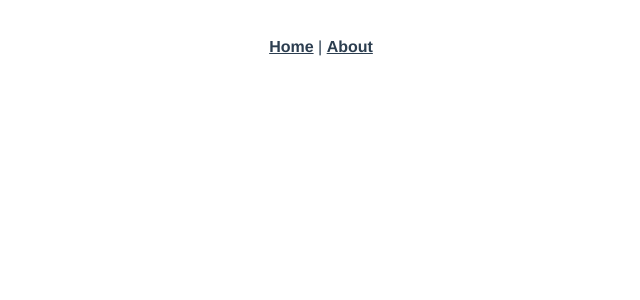
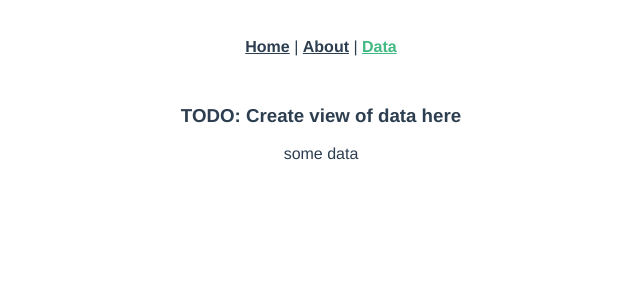
Before and after one commit to r-schoen/vuejs-test-thisdayinhistory, a Vue app: page /#/data in a window 1280 px wide. Shown: the top 300 px of the page, without its empty margins (319-959 px from the left). Built offline with nearby package versions, Linux system fonts and the light colour scheme.

Commit message:
Initial commit

```diff
--- a/package.json
+++ b/package.json
@@ -9,6 +9,7 @@
     "lint": "vue-cli-service lint"
   },
   "dependencies": {
+    "axios": "^0.19.0",
     "core-js": "^3.3.2",
     "vue": "^2.6.10",
     "vue-router": "^3.1.3",
--- a/src/App.vue
+++ b/src/App.vue
@@ -2,7 +2,8 @@
   <div id="app">
     <div id="nav">
       <router-link to="/">Home</router-link> |
-      <router-link to="/about">About</router-link>
+      <router-link to="/about">About</router-link> |
+      <router-link to="/data">Data</router-link>
     </div>
     <router-view/>
   </div>
--- /dev/null
+++ b/src/components/DataComponent.vue
@@ -0,0 +1,15 @@
+<template>
+  <div class="data-component">
+    <h3>TODO: Create view of data here</h3>
+    <p>{{ data }}</p>
+  </div>
+</template>
+
+<script>
+export default {
+  name:"DataComponent",
+  props: {
+    data: String
+  }
+}
+</script>
--- a/src/router/index.js
+++ b/src/router/index.js
@@ -17,6 +17,11 @@ const routes = [
     // this generates a separate chunk (about.[hash].js) for this route
     // which is lazy-loaded when the route is visited.
     component: () => import(/* webpackChunkName: "about" */ '../views/About.vue')
+  },
+  {
+    path: '/data',
+    name: 'data',
+    component: () => import('../views/DataView.vue')
   }
 ]
 
--- /dev/null
+++ b/src/views/DataView.vue
@@ -0,0 +1,19 @@
+<template>
+  <div class="data-view">
+    <DataComponent data='some data'/>
+  </div>
+</template>
+
+
+<script>
+import DataComponent from '@/components/DataComponent.vue'
+
+export default {
+  name: 'data-view',
+  components: {
+    DataComponent
+  }
+}
+
+
+</script>
```
Also changed, not shown: src/json/data.json (added, +22 -0 lines), 1 other file (tests, documents, lock files or other folders).
